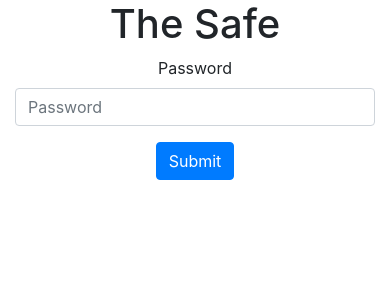
After one commit to Hakaczu/Gotham-Riddle-PHP, a PHP site: page /_layout/index.html in a window 390 px wide. The commit adds this page. Shown: the top 300 px of the page. Run offline with PHP 8.4, Linux system fonts and the light colour scheme; some libraries are stand-ins or nearby versions.

Commit message:
Add Layout Project

```diff
--- /dev/null
+++ b/_layout/index.html
@@ -0,0 +1,42 @@
+<!DOCTYPE html>
+<html lang="en">
+<head>
+    <!-- Required meta tags -->
+    <meta charset="utf-8">
+    <meta name="viewport" content="width=device-width, initial-scale=1, shrink-to-fit=no">
+
+    <!-- Bootstrap CSS -->
+    <link rel="stylesheet" href="https://maxcdn.bootstrapcdn.com/bootstrap/4.0.0/css/bootstrap.min.css"
+          integrity="sha384-Gn5384xqQ1aoWXA+058RXPxPg6fy4IWvTNh0E263XmFcJlSAwiGgFAW/dAiS6JXm" crossorigin="anonymous">
+
+    <title>The Safe - Simple Online Game</title>
+</head>
+<body>
+<div class="container">
+    <div class="row">
+        <div class="col-sm-12 col-lg-12 text-center">
+            <div>
+                <h1 class="logo">The Safe</h1>
+                <form>
+                    <div class="form-group">
+                        <label for="exampleInputPassword1">Password</label>
+                        <input type="password" class="form-control" id="exampleInputPassword1" placeholder="Password">
+                    </div>
+                    <button type="submit" class="btn btn-primary">Submit</button>
+                </form>
+            </div>
+        </div>
+    </div>
+    <!-- Optional JavaScript -->
+    <!-- jQuery first, then Popper.js, then Bootstrap JS -->
+    <script src="https://code.jquery.com/jquery-3.2.1.slim.min.js"
+            integrity="sha384-KJ3o2DKtIkvYIK3UENzmM7KCkRr/rE9/Qpg6aAZGJwFDMVNA/GpGFF93hXpG5KkN"
+            crossorigin="anonymous"></script>
+    <script src="https://cdnjs.cloudflare.com/ajax/libs/popper.js/1.12.9/umd/popper.min.js"
+            integrity="sha384-ApNbgh9B+Y1QKtv3Rn7W3mgPxhU9K/ScQsAP7hUibX39j7fakFPskvXusvfa0b4Q"
+            crossorigin="anonymous"></script>
+    <script src="https://maxcdn.bootstrapcdn.com/bootstrap/4.0.0/js/bootstrap.min.js"
+            integrity="sha384-JZR6Spejh4U02d8jOt6vLEHfe/JQGiRRSQQxSfFWpi1MquVdAyjUar5+76PVCmYl"
+            crossorigin="anonymous"></script>
+</body>
+</html>
```
Also changed, not shown: index.php (+4 -4 lines), _lib/Lock.php (renamed from Lock.php), _lib/LockAbstract.php (renamed from LockAbstract.php), _lib/MySafe.php (renamed from MySafe.php), _lib/SafeAbstract.php (renamed from SafeAbstract.php).
